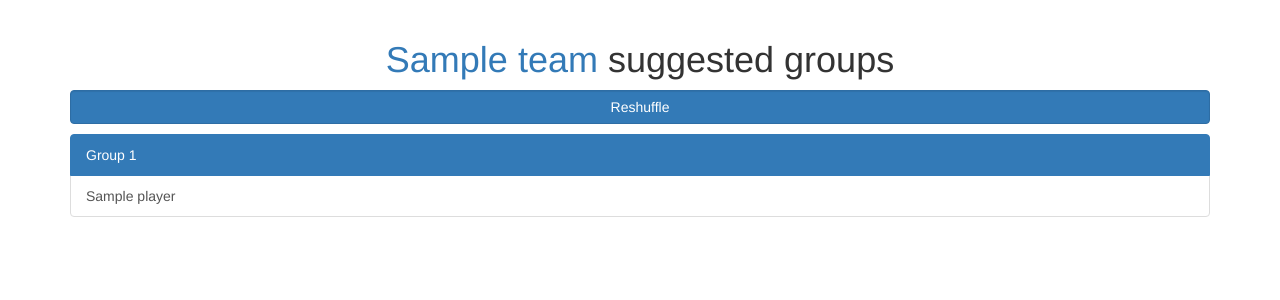
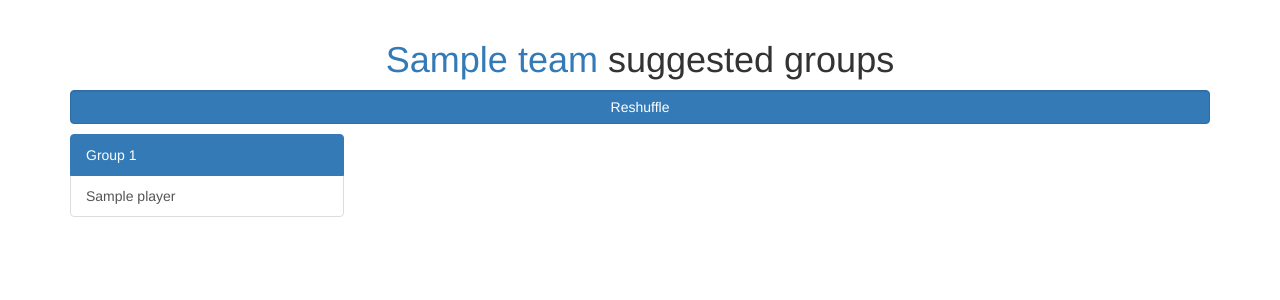
Before and after one commit to Nagasaki45/Xteams, a Django app: template teams/templates/teams/groups.html in a window 1280 px wide. Shown: the part 52-352 px from the top of the page. Run offline with Django 3.2, Linux system fonts and the light colour scheme; the template is opened without the code that fills it: most values are stand-ins (such as "Sample title", 1, 10 or a date in 2020); some libraries are stand-ins or nearby versions.

Commit message:
Improved allocations layout for wide screen as per Shai's request

```diff
--- a/teams/templates/teams/groups.html
+++ b/teams/templates/teams/groups.html
@@ -9,13 +9,15 @@
 <p>
 	<a class="btn btn-primary form-control" href="javascript:history.go(0)">Reshuffle</a>
 </p>
+<div class="row" id="players">
     {% for group in groups %}
-	<div class="list-group">
+        <div class="col-lg-3 col-md-4 col-sm-12 list-group">
             <a class="list-group-item active">Group {{ forloop.counter }}</a>
             {% for player in group %}
                 <a class="list-group-item">{{ player.name }}</a>
             {% endfor %}
         </div>
     {% endfor %}
+</div>
 
 {% endblock %}
```
Lines whose indentation alone changed are shown as unchanged.
